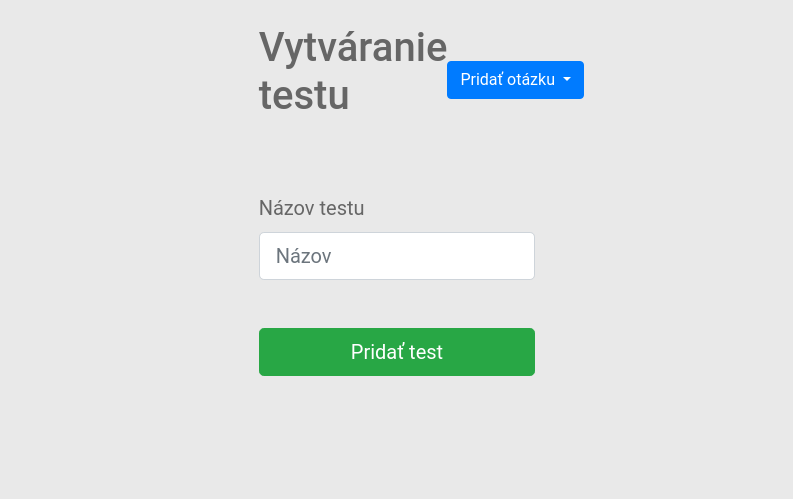
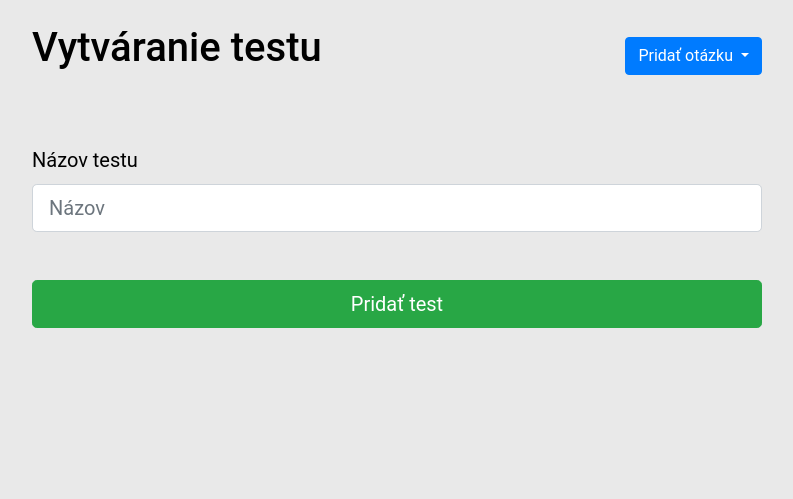
Before and after one commit to mask1to/webtech2Final, a PHP site: page /addTest.php in a window 1280 px wide. Shown: the top 499 px of the page, without its empty margins (243-1036 px from the left). Run offline with PHP 8.4, Linux system fonts and the light colour scheme; data that the repository does not hold is empty.

Commit message:
Update style.css
Update style.css

```diff
--- a/www/assets/css/styles.css
+++ b/www/assets/css/styles.css
@@ -1,9 +1,9 @@
 @charset "UTF-8";
 body {
     background: #e9e9e9;
-    color: #666666;
+    color: #000;
     font-family: "RobotoDraft", "Roboto", sans-serif;
-    font-size: 14px;
+    font-size: 16px;
     -webkit-font-smoothing: antialiased;
     -moz-osx-font-smoothing: grayscale;
 }
@@ -87,12 +87,7 @@ body {
 }
 
 /* Container */
-.container {
-    position: relative;
-    max-width: 460px;
-    width: 100%;
-    margin: 0 auto 100px;
-}
+
 .container.active .card:first-child {
     background: #f2f2f2;
     margin: 0 15px;
```
